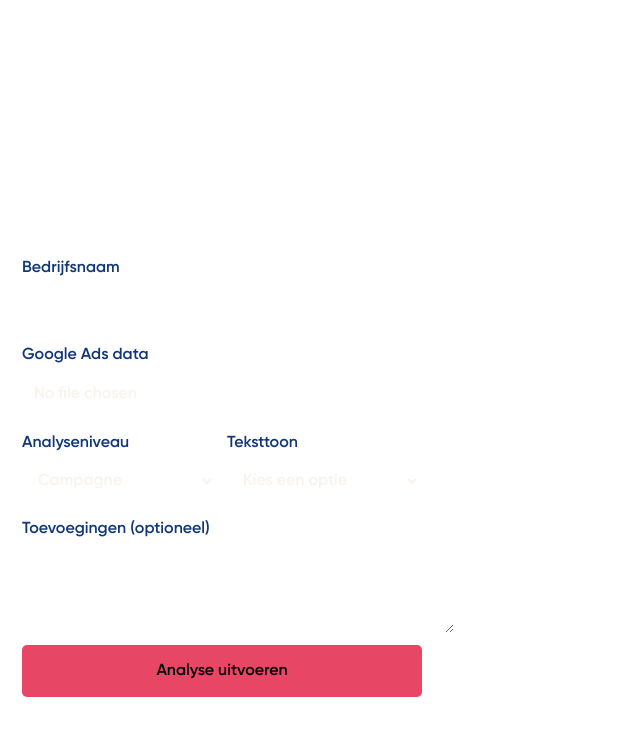
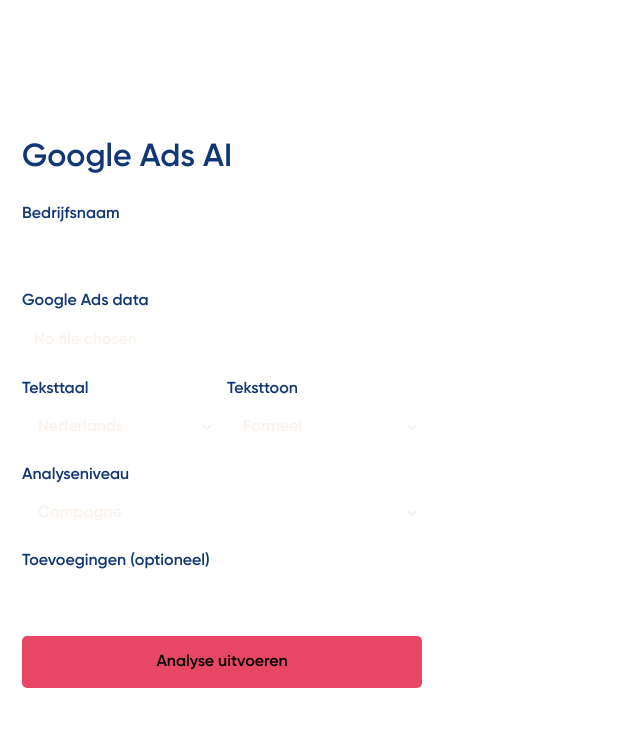
Before and after one commit to gijsvdbeuken/google-ads-ai, a React (Vite) app: page / in a window 1280 px wide. Shown: the top 736 px of the page, without its empty margins (0-640 px from the left). Built offline with nearby package versions, Linux system fonts and the light colour scheme.

Commit message:
added the option for selecting the language

```diff
--- a/src/App.css
+++ b/src/App.css
@@ -9,7 +9,7 @@
 }
 
 .logo {
-  height: 6em;
+  height: 5em;
   padding: 1.5em;
   will-change: filter;
   transition: filter 300ms;
--- a/src/App.tsx
+++ b/src/App.tsx
@@ -9,8 +9,9 @@
   const [companyName, setCompanyName] = useState<string | null>(null);
   const [data, setData] = useState<File[]>([]);
   const [userAdditions, setUserAdditions] = useState<string>("");
+  const [textLanguage, setTextLanguage] = useState<string>("");
   const [outputTone, setOutputTone] = useState<string>("");
-  const [analyzeLevel, setAnalyzeLevel] = useState<string>("");
+  const [analyzeLevel, setAnalyzeLevel] = useState<string>("campaignLevel");
   const [isUploading, setIsUploading] = useState<boolean>(false);
   const [response, setResponse] = useState("");
   const [currentDate] = useState<string>(
@@ -21,18 +22,18 @@
 
   const overviewPrompt: string =
     `${outputTone}` +
-    `geef eerst bij elkaar het aantal Clicks de CTR, de Kosten, de CPC, het Aantal Conversies en de Kosten per Conversie als concrete cijfers, zonder extra informatie. Hierna schrijf je één paragraaf over de statistieken van alle campagnes bij elkaar opgeteld. zet GEEN titel boven de paragraaf, ik wil enkel de inhoudelijke paragraaftekst. ` +
+    `geef in het ${textLanguage} eerst bij elkaar het aantal Clicks de CTR, de Kosten, de CPC, het Aantal Conversies en de Kosten per Conversie als concrete cijfers, zonder extra informatie. Hierna schrijf je één paragraaf over de statistieken van alle campagnes bij elkaar opgeteld. zet GEEN titel boven de paragraaf, ik wil enkel de inhoudelijke paragraaftekst. ` +
     `${userAdditions}`;
 
   const campaignLevelPrompt: string =
     `${outputTone}` +
-    `geef een analyze over de volgende campagnes op chronologische volgorde. Geef eerst de naam van de campagne (Campagne: <naam_campagne>), gevolgd door 5 alinea's: "Leeftijden", "Geslacht", "Apparaten", "Dag en Tijd, en "Doelgroepen". Doe dit ook voor de campagnes erna. Wanneer je geen relevante informatie kon vinden m.b.t. de betreffende campagne en een van de alinea's, citeer je "N/A". ` +
+    `geef in het ${textLanguage} een analyze over de volgende campagnes op chronologische volgorde. Geef eerst de naam van de campagne (Campagne: <naam_campagne>), gevolgd door 5 alinea's: "Leeftijden", "Geslacht", "Apparaten", "Dag en Tijd, en "Doelgroepen". Doe dit ook voor de campagnes erna. Wanneer je geen relevante informatie kon vinden m.b.t. de betreffende campagne en een van de alinea's, citeer je "N/A". ` +
     `${syntaxRequirements}` +
     `${userAdditions}`;
 
   const adGroupLevelPrompt: string =
     `${outputTone}` +
-    `geef een analyze over de volgende advertentiegroepen op chronologische volgorde. Schrijf voor iedere individuele advertentiegroep een korte aline, waarbij je telksens de titel aanduid met de naam van de betreffende advertentiegroep. ` +
+    `geef in het ${textLanguage} een analyze over de volgende advertentiegroepen op chronologische volgorde. Schrijf voor iedere individuele advertentiegroep een korte aline, waarbij je telksens de titel aanduid met de naam van de betreffende advertentiegroep. ` +
     `${syntaxRequirements}` +
     `${userAdditions}`;
 
@@ -52,14 +53,21 @@
     console.log("Data: " + data);
     console.log("Overview prompt: " + overviewPrompt);
     console.log("Follow-up prompt: " + followUpPrompt);
+    console.log("Analyse level: " + analyzeLevel);
 
-    dataUploader(data, overviewPrompt, followUpPrompt, setResponse);
-    setIsUploading(false);
+    dataUploader(
+      data,
+      overviewPrompt,
+      followUpPrompt,
+      setIsUploading,
+      setResponse
+    );
   };
 
   return (
     <div className="container">
-      <div>
+      <div className="logoContainer">
+        <h1>Google Ads AI</h1>
         <img src={logo} className="logo" alt="Geen Gedoe Google Ads logo" />
       </div>
       <div className="dataForm">
@@ -81,16 +89,16 @@
           }}
         ></input>
         <div className="fineTuneContainer">
-          <div className="analyzeLevel">
-            <label>Analyseniveau</label>
+          <div className="textLanguage">
+            <label>Teksttaal</label>
             <select
-              value={analyzeLevel}
+              value={textLanguage}
               onChange={(e) => {
-                setAnalyzeLevel(e.target.value);
+                setTextLanguage(e.target.value);
               }}
             >
-              <option value="campaignLevel">Campagne</option>
-              <option value="adGroupLevel">Advertentiegroep</option>
+              <option value="nederlands">Nederlands</option>
+              <option value="engels">Engels</option>
             </select>
           </div>
           <div className="textTone">
@@ -101,26 +109,43 @@
                 setOutputTone(e.target.value);
               }}
             >
-              <option value="">Kies een optie</option>
               <option value="In formele stijl, ">Formeel</option>
               <option value="In informele stijl, ">Informeel</option>
+              <option value="In zakelijke stijl, ">Zakelijk</option>
+              <option value="In behapzaam en eenvoudigere stijl, ">
+                Behapzaam
+              </option>
+              <option value="In enthausiaste en vrolijke stijl, ">
+                Enthausiast
+              </option>
+              <option value="In inspirerende en motiverende stijl, ">
+                Inspirerend
+              </option>
               <option value="In humoristische stijl, ">Humoristisch</option>
               <option value="In humoristische en neerbuigende stijl, ">
                 Neerbuigend
               </option>
-              <option value="In dreigende maar gepaste stijl, ">
-                Dreigend
-              </option>
             </select>
           </div>
         </div>
-
+        <div className="x">
+          <label>Analyseniveau</label>
+          <select
+            value={analyzeLevel}
+            onChange={(e) => {
+              setAnalyzeLevel(e.target.value);
+            }}
+          >
+            <option value="campaignLevel">Campagne</option>
+            <option value="adGroupLevel">Advertentiegroep</option>
+          </select>
+        </div>
         <label>Toevoegingen (optioneel)</label>
-        <textarea
+        <input
           onChange={(e) => {
             setUserAdditions(e.target.value);
           }}
-        ></textarea>
+        ></input>
       </div>
       <button onClick={handleClick} disabled={isUploading}>
         {isUploading === true
--- a/src/index.css
+++ b/src/index.css
@@ -52,7 +52,6 @@
 
 form {
   padding: 0px;
-  margin: 0px 0px 10px 0px;
   display: flex;
   flex-direction: column;
   width: 100%;
@@ -116,6 +115,12 @@
   transition: border-color 0.25s;
 }
 
+h1 {
+  font-family: "Gilroy";
+  font-weight: 600;
+  font-size: 20;
+}
+
 input:focus {
   border: 2px solid #e74764;
   outline: none;
@@ -174,6 +179,11 @@
   border: 2px solid rgba(255, 255, 255, 0.5);
 }
 
+img.logo {
+  margin: 0px !important;
+  padding: 0px !important;
+}
+
 .container {
   display: flex;
   flex-direction: column;
@@ -222,7 +232,7 @@
   gap: 10px;
 }
 
-.analyzeLevel {
+.textLanguage {
   display: flex;
   align-items: start;
   flex-direction: column;
@@ -236,6 +246,21 @@
   width: 50%;
 }
 
+.x {
+  display: flex;
+  align-items: start;
+  flex-direction: column;
+  width: 100%;
+}
+
+.logoContainer {
+  display: flex;
+  flex-direction: row;
+  width: 100%;
+  align-items: end;
+  justify-content: space-between; /* Spreads items apart */
+}
+
 input[type="file"]::-webkit-file-upload-button {
   display: none;
 }
--- a/src/utilities/DataUploader.tsx
+++ b/src/utilities/DataUploader.tsx
@@ -2,6 +2,7 @@
   campaignData: File[],
   overviewPrompt: string,
   detailedPrompt: string,
+  setIsUploading: (isUploading: boolean) => void,
   setResponse: (response: string) => void
 ) => {
   if (campaignData.length === 0) {
@@ -39,6 +40,7 @@
     setResponse(
       analyzedCampagne.content + "\n\n" + analyzedCampaignOne.content
     );
+    setIsUploading(false);
   } catch (err) {
     console.log(err);
   }
```
